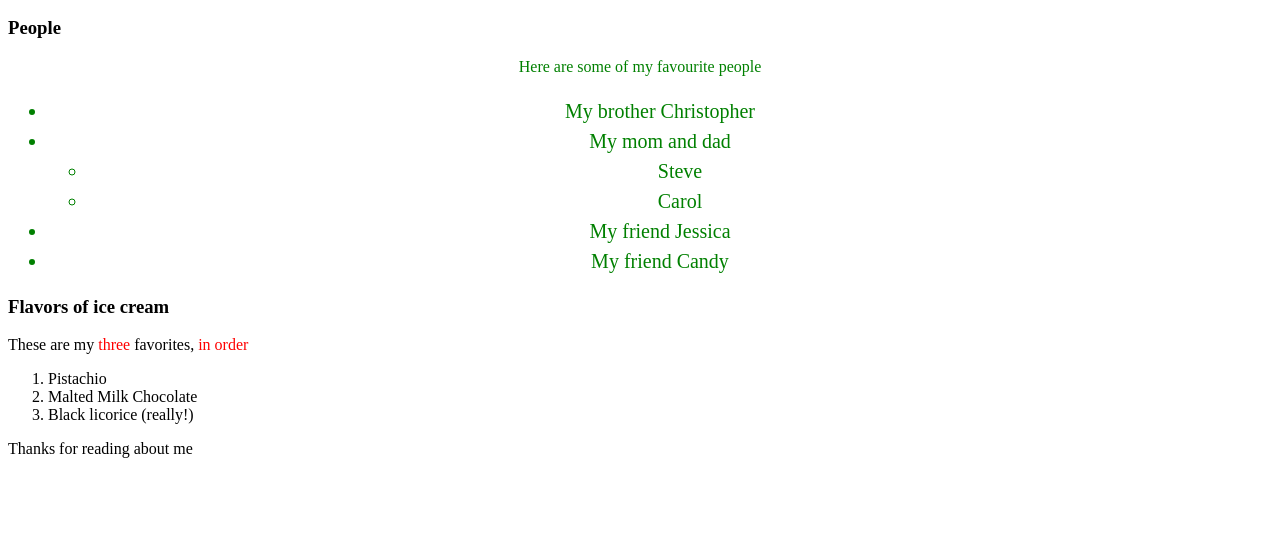
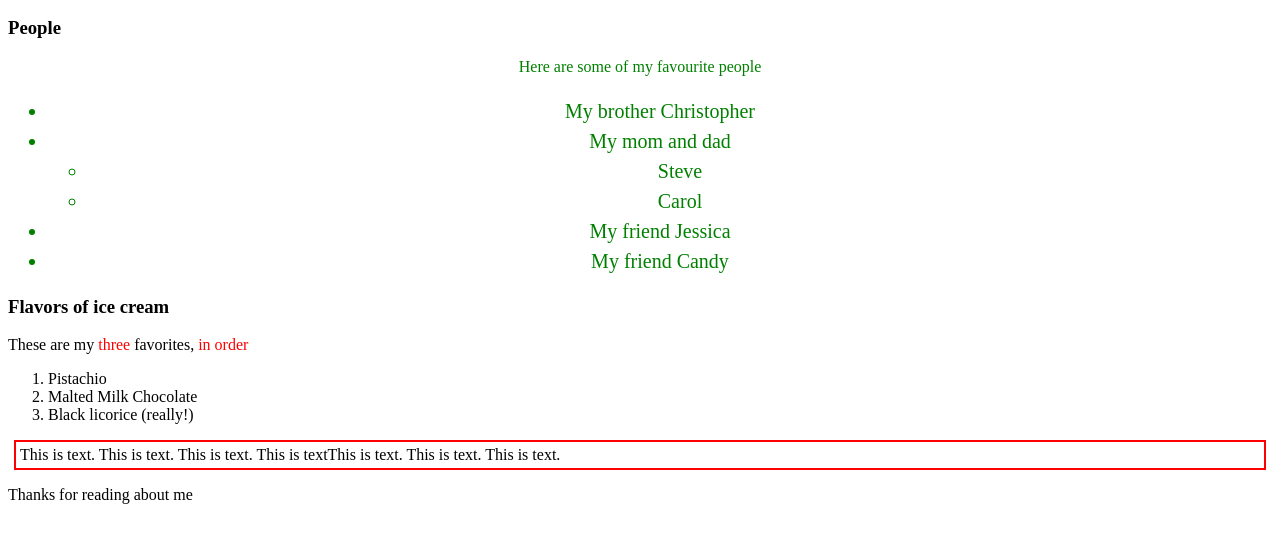
Before and after one commit to Annaspeciale/my-first-webpage, a plain HTML site: page index.html in a window 1280 px wide. Shown: the part 110-652 px from the top of the page. Drawn offline with Linux system fonts and the light colour scheme.

Commit message:
Add box element to index.html

```diff
--- a/css/same_styles.css
+++ b/css/same_styles.css
@@ -25,3 +25,9 @@ text-align: center;
 .unimportant {
   color: red;
 }
+
+.textbox {
+ border: 2px red solid;
+ padding: 4px;
+ margin: 6px;
+}
--- a/index.html
+++ b/index.html
@@ -30,6 +30,7 @@
       <li>Malted Milk Chocolate</li>
       <li>Black licorice (really!)</li>
   </ol>
+<p class="textbox">This is text. This is text. This is text. This is textThis is text. This is text. This is text.</p>
 
 <p>Thanks for reading about me</p>
 </body>
```
